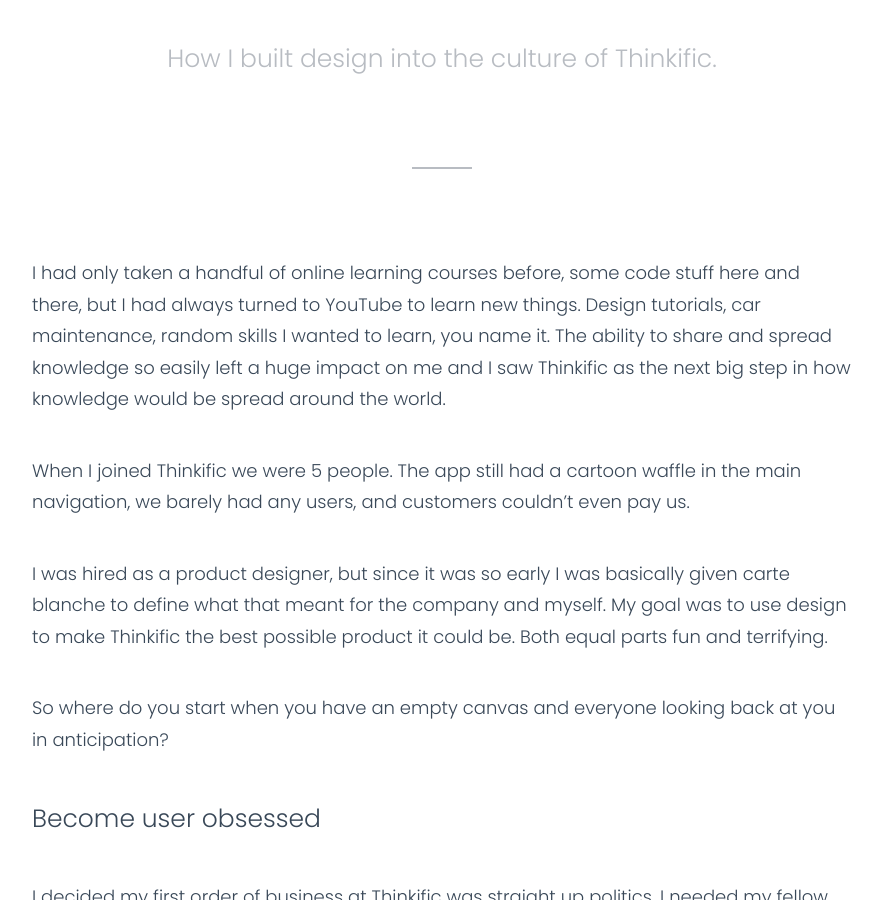
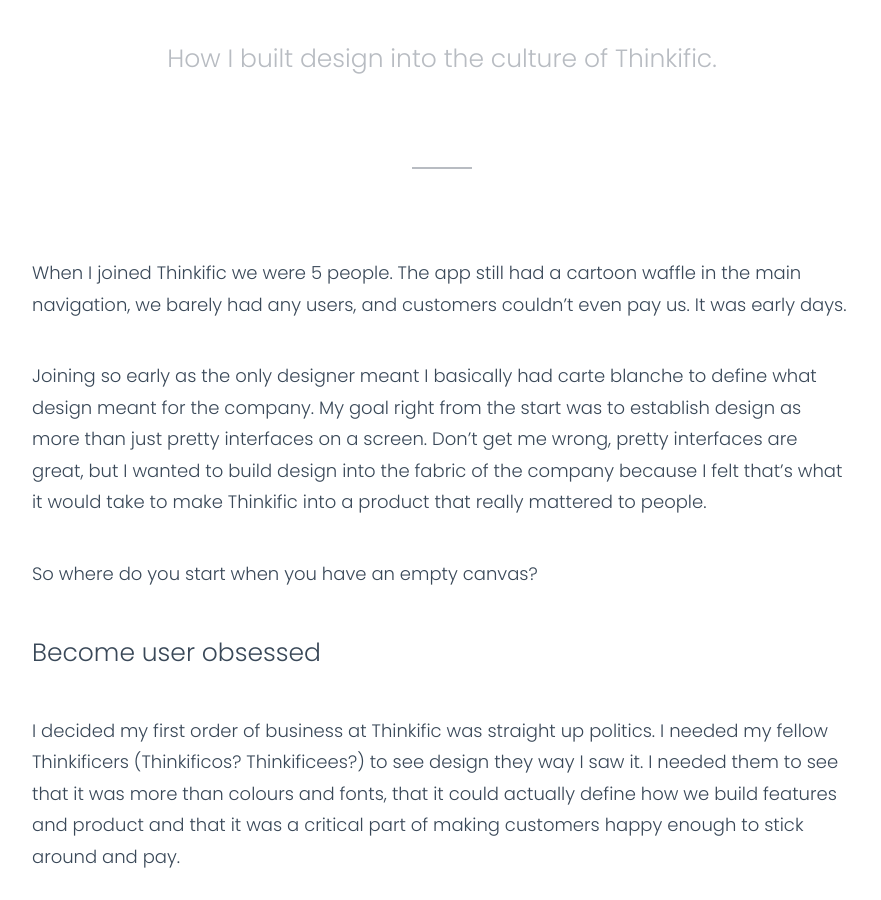
Before and after one commit to sgd/sgd.github.io, a Jekyll site: the page built from design-culture.html, in a window 1280 px wide and 900 px high, scrolled down 263 px. Shown: the whole window, without its empty margins (198-1079 px from the left). Built offline with Jekyll 4.4.1, drawn with Linux system fonts in a browser that asks for light colours.

```diff
--- a/design-culture.html
+++ b/design-culture.html
@@ -13,18 +13,14 @@ title: The Power of Culture | Building design culture at Thinkific
         How I built design into the culture of Thinkific.
       </h5>
     </div>
+
     <p>
-      I had only taken a handful of online learning courses before, some code stuff here and there, but I had always turned to YouTube to learn new things. Design tutorials, car maintenance, random skills I wanted to learn, you name it. The ability to share and spread knowledge so easily left a huge impact on me and I saw Thinkific as the next big step in how knowledge would be spread around the world.
+      When I joined Thinkific we were 5 people. The app still had a cartoon waffle in the main navigation, we barely had any users, and customers couldn&rsquo;t even pay us. It was early days.
+
+    <p>
+      Joining so early as the only designer meant I basically had carte blanche to define what design meant for the company. My goal right from the start was to establish design as more than just pretty interfaces on a screen. Don’t get me wrong, pretty interfaces are great, but I wanted to build design into the fabric of the company because I felt that’s what it would take to make Thinkific into a product that really mattered to people.
     </p>
-    <p>
-      When I joined Thinkific we were 5 people. The app still had a cartoon waffle in the main navigation, we barely had any users, and customers couldn&rsquo;t even pay us.
-    </p>
-    <p>
-      I was hired as a product designer, but since it was so early I was basically given carte blanche to define what that meant for the company and myself. My goal was to use design to make Thinkific the best possible product it could be. Both equal parts fun and terrifying.
-    </p>
-    <p>
-      So where do you start when you have an empty canvas and everyone looking back at you in anticipation?
-    </p>
+    <p>So where do you start when you have an empty canvas?</p>
 
     <!-- First Story -->
     <h5 class="story__section-header">
```
Also changed, not shown: work.html (+4 -3 lines).
